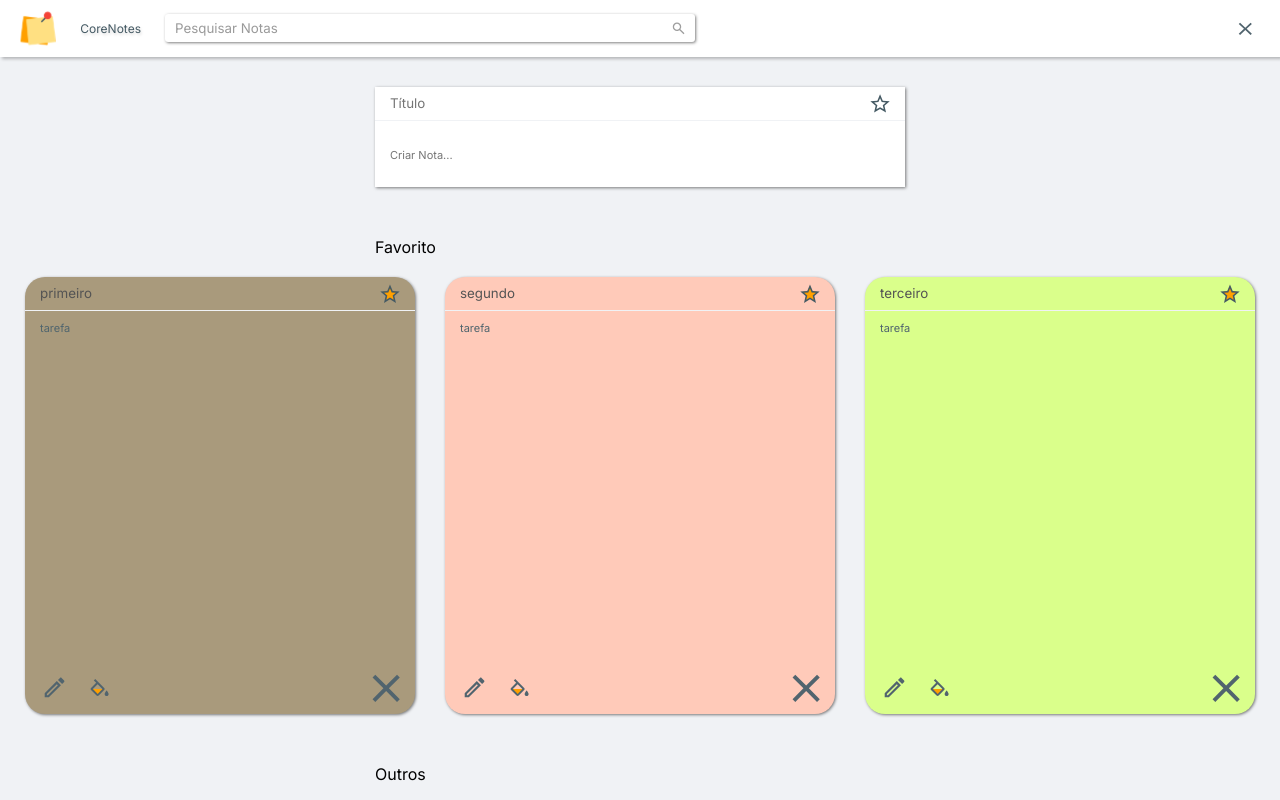
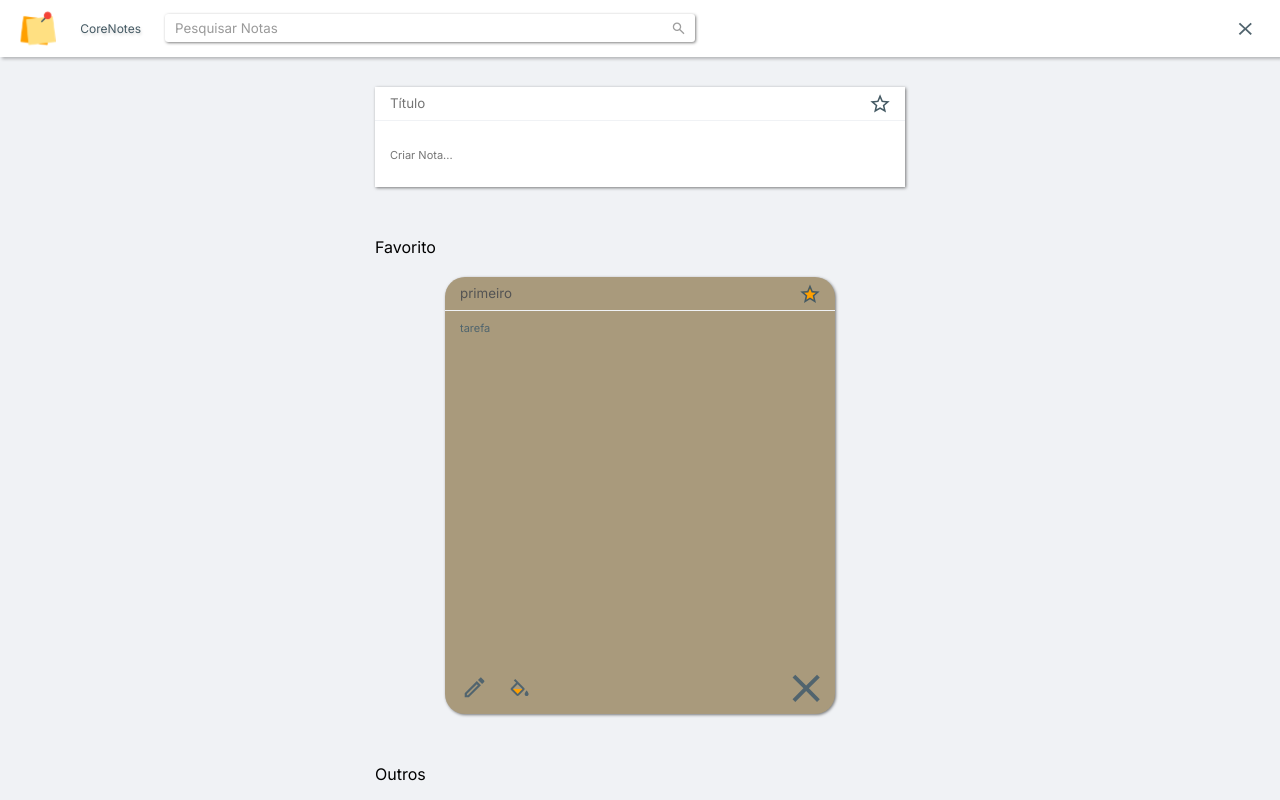
Before and after one commit to luisgustavofaria/todoListViteTs, a React (Vite) app: page / in a window 1280 px wide. Shown: the top 800 px of the page. Built offline with nearby package versions, Linux system fonts and the light colour scheme; data requests are answered from the project's data file.

Commit message:
aplicando useMemo

```diff
--- a/server.json
+++ b/server.json
@@ -11,20 +11,14 @@
       "id": "2",
       "title": "segundo",
       "description": "tarefa",
-      "isFavorited": true,
+      "isFavorited": false,
       "color": "#FFCAB9"
     },
     {
       "id": "3",
       "title": "terceiro",
       "description": "tarefa",
-      "isFavorited": {
-        "id": "1",
-        "title": "primeiro",
-        "description": "tarefa",
-        "isFavorited": false,
-        "color": "#A99A7C"
-      },
+      "isFavorited": false,
       "color": "#DAFF8B"
     },
     {
@@ -33,6 +27,13 @@
       "description": "aabbbbbbbbbbbbbbbbbbbbb",
       "isFavorited": false,
       "color": "#A99A7C"
+    },
+    {
+      "id": "c440e9de-d78d-4345-a56b-9d20c76ca30f",
+      "title": "aaa",
+      "description": "aaa",
+      "isFavorited": false,
+      "color": "white"
     }
   ]
 }
--- a/src/App.tsx
+++ b/src/App.tsx
@@ -9,7 +9,7 @@ import {
 } from './components/Container/styles';
 import { Todo } from './components/Todo';
 import { TodoForm } from './components/TodoForm';
-import { useState } from 'react';
+import { useMemo, useState } from 'react';
 import { v4 as uuidv4 } from 'uuid';
 import { useEffect } from 'react';
 
@@ -200,13 +200,15 @@ export function App() {
     setSearchTerm(searchTodoID); // Atualiza o estado com o termo de pesquisa
   }
 
-  const filterList = searchTerm
-    ? todoList.filter((todo) =>
-        `${todo.title?.toLocaleLowerCase()}${todo.description?.toLocaleLowerCase()}`.includes(
-          searchTerm
+  const filterList = useMemo(() => {
+    return searchTerm
+      ? todoList.filter((todo) =>
+          `${todo.title?.toLocaleLowerCase()}${todo.description?.toLocaleLowerCase()}`.includes(
+            searchTerm
+          )
         )
-      )
-    : [...todoList];
+      : [...todoList];
+  }, [todoList, searchTerm]);
 
   return (
     <ThemeProvider theme={defaultTheme}>
```
